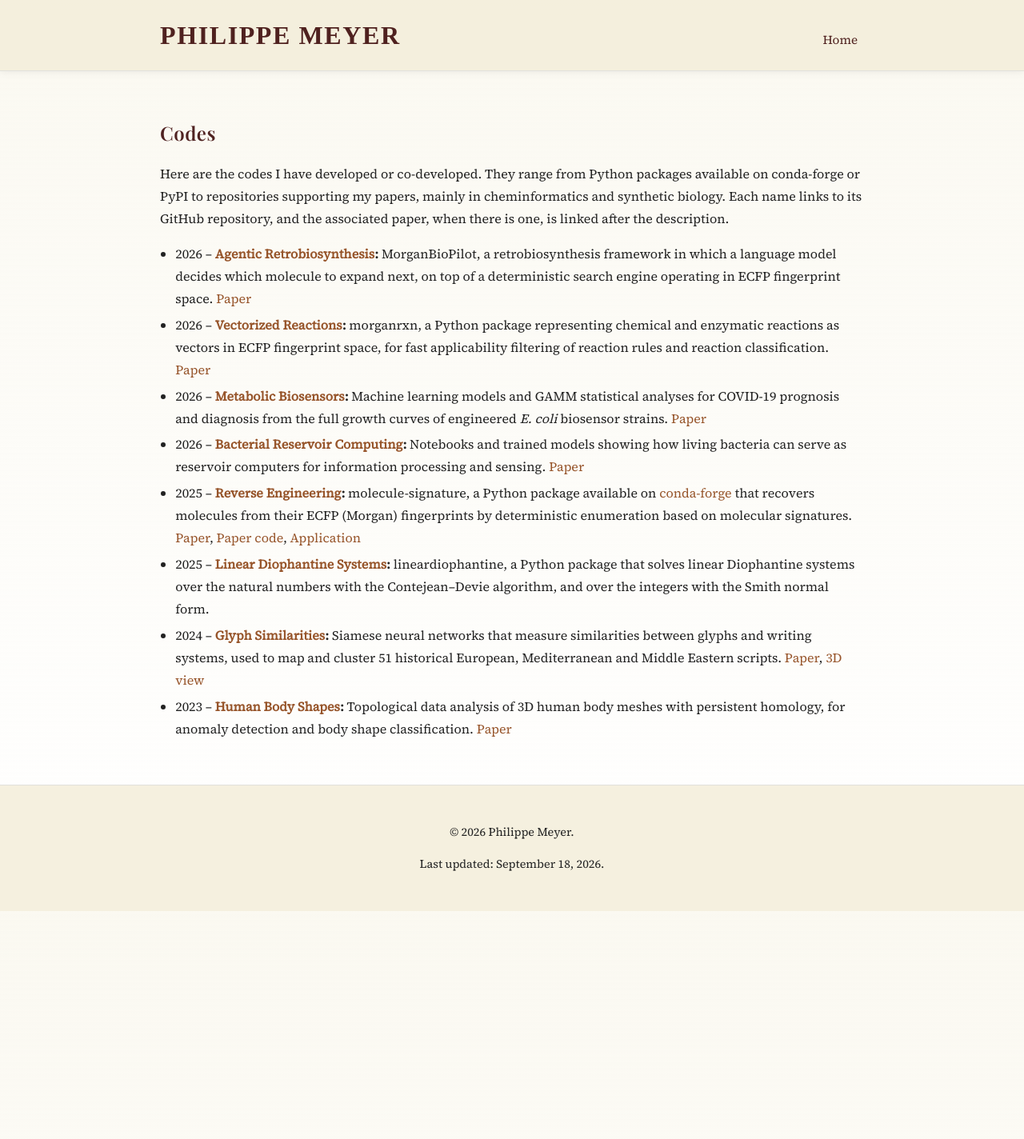
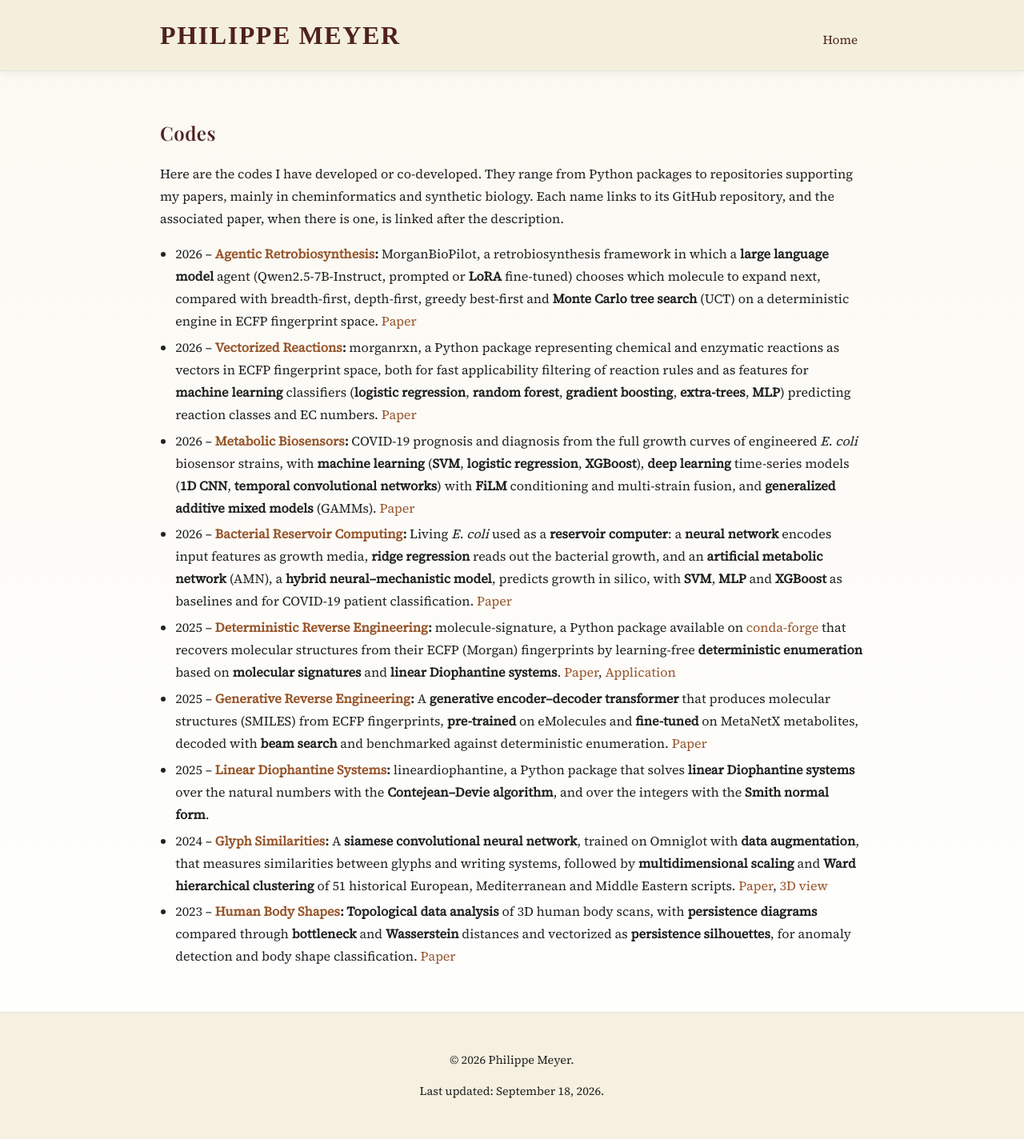
Before and after one commit to PhilippeMeyer68/philippemeyer68.github.io, a Jekyll site: the page built from codes.md, in a window 1280 px wide. Shown: the whole page at 80% size. Built offline with Jekyll 4.4.1, drawn with Linux system fonts in a browser that asks for light colours; before the commit the page ends 1139 px from its top, so only the background shows below that.

Commit message:
feat: split reverse engineering codes and detail ML methods

```diff
--- a/codes.md
+++ b/codes.md
@@ -9,54 +9,60 @@ permalink: /codes/
     <h3 class="section-title">Codes</h3>
   </div>
   <p>
-    Here are the codes I have developed or co-developed. They range from Python packages available on conda-forge or PyPI to repositories supporting my papers, mainly in cheminformatics and synthetic biology. Each name links to its GitHub repository, and the associated paper, when there is one, is linked after the description.
+    Here are the codes I have developed or co-developed. They range from Python packages to repositories supporting my papers, mainly in cheminformatics and synthetic biology. Each name links to its GitHub repository, and the associated paper, when there is one, is linked after the description.
   </p>
 <ul>
 
 <li>
   2026 – <strong><a href="https://github.com/brsynth/morganbiopilot" target="_blank" rel="noopener">Agentic Retrobiosynthesis</a>: </strong>
-  MorganBioPilot, a retrobiosynthesis framework in which a language model decides which molecule to expand next, on top of a deterministic search engine operating in ECFP fingerprint space.
+  MorganBioPilot, a retrobiosynthesis framework in which a <strong>large language model</strong> agent (Qwen2.5-7B-Instruct, prompted or <strong>LoRA</strong> fine-tuned) chooses which molecule to expand next, compared with breadth-first, depth-first, greedy best-first and <strong>Monte Carlo tree search</strong> (UCT) on a deterministic engine in ECFP fingerprint space.
   <a href="https://arxiv.org/abs/2608.30702" target="_blank" rel="noopener">Paper</a>
 </li>
 
 <li>
   2026 – <strong><a href="https://github.com/brsynth/morganrxn" target="_blank" rel="noopener">Vectorized Reactions</a>: </strong>
-  morganrxn, a Python package representing chemical and enzymatic reactions as vectors in ECFP fingerprint space, for fast applicability filtering of reaction rules and reaction classification.
+  morganrxn, a Python package representing chemical and enzymatic reactions as vectors in ECFP fingerprint space, both for fast applicability filtering of reaction rules and as features for <strong>machine learning</strong> classifiers (<strong>logistic regression</strong>, <strong>random forest</strong>, <strong>gradient boosting</strong>, <strong>extra-trees</strong>, <strong>MLP</strong>) predicting reaction classes and EC numbers.
   <a href="https://doi.org/10.26434/chemrxiv.15006884/v1" target="_blank" rel="noopener">Paper</a>
 </li>
 
 <li>
   2026 – <strong><a href="https://github.com/brsynth/mutant-covid" target="_blank" rel="noopener">Metabolic Biosensors</a>: </strong>
-  Machine learning models and GAMM statistical analyses for COVID-19 prognosis and diagnosis from the full growth curves of engineered <em>E. coli</em> biosensor strains.
+  COVID-19 prognosis and diagnosis from the full growth curves of engineered <em>E. coli</em> biosensor strains, with <strong>machine learning</strong> (<strong>SVM</strong>, <strong>logistic regression</strong>, <strong>XGBoost</strong>), <strong>deep learning</strong> time-series models (<strong>1D CNN</strong>, <strong>temporal convolutional networks</strong>) with <strong>FiLM</strong> conditioning and multi-strain fusion, and <strong>generalized additive mixed models</strong> (GAMMs).
   <a href="https://doi.org/10.64898/2026.08.04.740108" target="_blank" rel="noopener">Paper</a>
 </li>
 
 <li>
   2026 – <strong><a href="https://github.com/brsynth/bacterial_rc" target="_blank" rel="noopener">Bacterial Reservoir Computing</a>: </strong>
-  Notebooks and trained models showing how living bacteria can serve as reservoir computers for information processing and sensing.
+  Living <em>E. coli</em> used as a <strong>reservoir computer</strong>: a <strong>neural network</strong> encodes input features as growth media, <strong>ridge regression</strong> reads out the bacterial growth, and an <strong>artificial metabolic network</strong> (AMN), a <strong>hybrid neural–mechanistic model</strong>, predicts growth in silico, with <strong>SVM</strong>, <strong>MLP</strong> and <strong>XGBoost</strong> as baselines and for COVID-19 patient classification.
   <a href="https://www.cell.com/cell-systems/fulltext/S2405-4712(26)00136-5" target="_blank" rel="noopener">Paper</a>
 </li>
 
 <li>
-  2025 – <strong><a href="https://github.com/brsynth/molecule-signature" target="_blank" rel="noopener">Reverse Engineering</a>: </strong>
-  molecule-signature, a Python package available on <a href="https://anaconda.org/conda-forge/molecule-signature" target="_blank" rel="noopener">conda-forge</a> that recovers molecules from their ECFP (Morgan) fingerprints by deterministic enumeration based on molecular signatures.
-  <a href="https://doi.org/10.1186/s13321-025-01074-5" target="_blank" rel="noopener">Paper</a>, <a href="https://github.com/brsynth/molecule-signature-paper" target="_blank" rel="noopener">Paper code</a>, <a href="https://philippemeyer68.pythonanywhere.com" target="_blank" rel="noopener">Application</a>
+  2025 – <strong><a href="https://github.com/brsynth/molecule-signature" target="_blank" rel="noopener">Deterministic Reverse Engineering</a>: </strong>
+  molecule-signature, a Python package available on <a href="https://anaconda.org/conda-forge/molecule-signature" target="_blank" rel="noopener">conda-forge</a> that recovers molecular structures from their ECFP (Morgan) fingerprints by learning-free <strong>deterministic enumeration</strong> based on <strong>molecular signatures</strong> and <strong>linear Diophantine systems</strong>.
+  <a href="https://doi.org/10.1186/s13321-025-01074-5" target="_blank" rel="noopener">Paper</a>, <a href="https://philippemeyer68.pythonanywhere.com" target="_blank" rel="noopener">Application</a>
+</li>
+
+<li>
+  2025 – <strong><a href="https://github.com/brsynth/molecule-signature-paper" target="_blank" rel="noopener">Generative Reverse Engineering</a>: </strong>
+  A <strong>generative encoder–decoder transformer</strong> that produces molecular structures (SMILES) from ECFP fingerprints, <strong>pre-trained</strong> on eMolecules and <strong>fine-tuned</strong> on MetaNetX metabolites, decoded with <strong>beam search</strong> and benchmarked against deterministic enumeration.
+  <a href="https://doi.org/10.1186/s13321-025-01074-5" target="_blank" rel="noopener">Paper</a>
 </li>
 
 <li>
   2025 – <strong><a href="https://github.com/PhilippeMeyer68/linear-diophantine" target="_blank" rel="noopener">Linear Diophantine Systems</a>: </strong>
-  lineardiophantine, a Python package that solves linear Diophantine systems over the natural numbers with the Contejean–Devie algorithm, and over the integers with the Smith normal form.
+  lineardiophantine, a Python package that solves <strong>linear Diophantine systems</strong> over the natural numbers with the <strong>Contejean–Devie algorithm</strong>, and over the integers with the <strong>Smith normal form</strong>.
 </li>
 
 <li>
   2024 – <strong><a href="https://github.com/PhilippeMeyer68/glyph-SNN" target="_blank" rel="noopener">Glyph Similarities</a>: </strong>
-  Siamese neural networks that measure similarities between glyphs and writing systems, used to map and cluster 51 historical European, Mediterranean and Middle Eastern scripts.
+  A <strong>siamese convolutional neural network</strong>, trained on Omniglot with <strong>data augmentation</strong>, that measures similarities between glyphs and writing systems, followed by <strong>multidimensional scaling</strong> and <strong>Ward hierarchical clustering</strong> of 51 historical European, Mediterranean and Middle Eastern scripts.
   <a href="https://aclanthology.org/2024.lt4hala-1.12/" target="_blank" rel="noopener">Paper</a>, <a href="{{ '/glyph.html' | relative_url }}" target="_blank" rel="noopener">3D view</a>
 </li>
 
 <li>
   2023 – <strong><a href="https://github.com/PhilippeMeyer68/body-TDA" target="_blank" rel="noopener">Human Body Shapes</a>: </strong>
-  Topological data analysis of 3D human body meshes with persistent homology, for anomaly detection and body shape classification.
+  <strong>Topological data analysis</strong> of 3D human body scans, with <strong>persistence diagrams</strong> compared through <strong>bottleneck</strong> and <strong>Wasserstein</strong> distances and vectorized as <strong>persistence silhouettes</strong>, for anomaly detection and body shape classification.
   <a href="https://doi.org/10.3390/a16030161" target="_blank" rel="noopener">Paper</a>
 </li>
 
```
